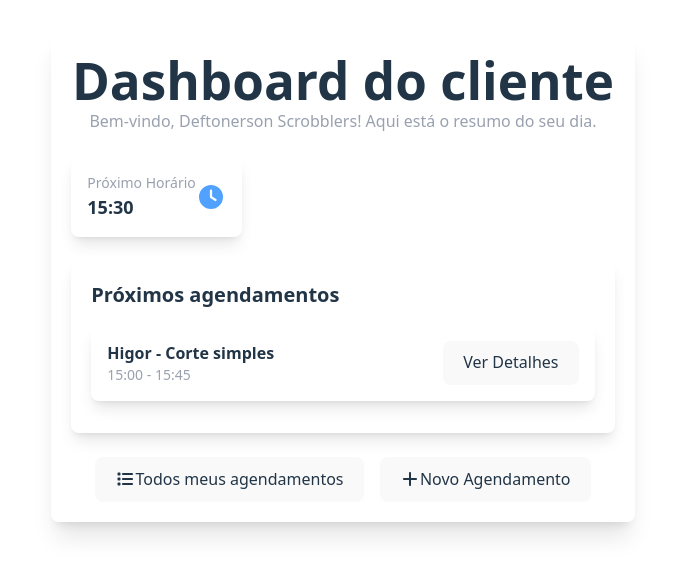
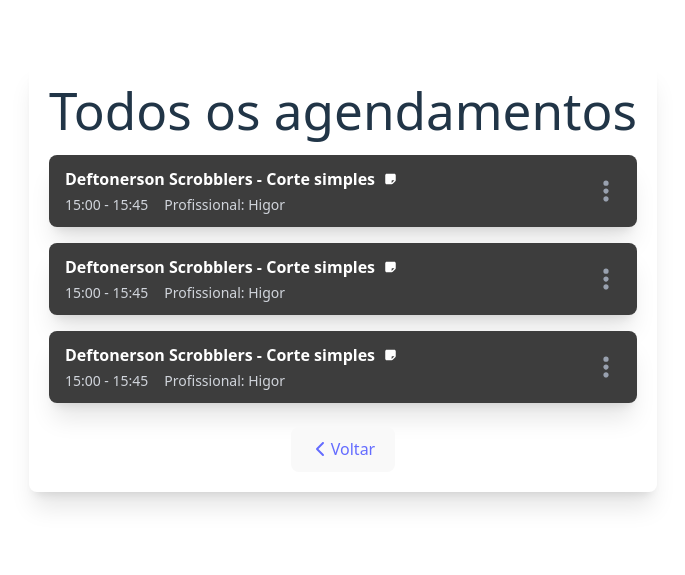
Before and after one commit to gontijoVitor/Bookify, a React (Vite) app in the folder frontend/: page /horarios in a window 1280 px wide. Shown: the part 123-698 px from the top of the page, without its empty margins (297-982 px from the left). Built offline with nearby package versions, Linux system fonts and the light colour scheme.

Commit message:
adicao basica do router

```diff
--- a/frontend/package.json
+++ b/frontend/package.json
@@ -16,7 +16,8 @@
     "@tailwindcss/vite": "^4.1.11",
     "axios": "^1.10.0",
     "react": "^19.1.0",
-    "react-dom": "^19.1.0"
+    "react-dom": "^19.1.0",
+    "react-router-dom": "^7.8.1"
   },
   "devDependencies": {
     "@eslint/js": "^9.25.0",
--- a/frontend/src/app.jsx
+++ b/frontend/src/app.jsx
@@ -1,4 +1,15 @@
 // App.jsx
+import { Routes, Route } from "react-router-dom";
+
+import Agendamento from './pages/cria_agendamento.jsx'
+import User_login from './pages/user_login.jsx';
+import User_register from './pages/user_signin.jsx';
+import Config from './pages/configuracoes.jsx';
+import Dashboard from './pages/dashboard.jsx';
+import Horarios from './pages/lista_agendamentos.jsx';
+import User_recovery from './pages/user_recovery.jsx';
+import Nova_senha from './pages/nova_senha.jsx';
+
 export default function App({ children }) {
   const layoutStyle = {
     display: "flex",
@@ -11,5 +22,18 @@ export default function App({ children }) {
     boxSizing: "border-box",
   };
 
-  return <div style={layoutStyle}>{children}</div>;
+  return (
+    <div style={layoutStyle}>
+      <Routes>
+        <Route path="/" element={<Dashboard />} />
+        <Route path="/agendamento" element={<Agendamento />} />
+        <Route path="/login" element={<User_login />} />
+        <Route path="/registrar" element={<User_register />} />
+        <Route path="/config" element={<Config />} />
+        <Route path="/horarios" element={<Horarios />} />
+        <Route path="/recuperar" element={<User_recovery />} />
+        <Route path="/nova-senha" element={<Nova_senha />} />
+      </Routes>
+    </div>
+  );
 }
--- a/frontend/src/main.jsx
+++ b/frontend/src/main.jsx
@@ -1,22 +1,14 @@
 import './index.css';
 import { StrictMode } from 'react'
 import { createRoot } from 'react-dom/client'
+import { BrowserRouter } from 'react-router-dom';
 
 import App from './app.jsx';
 
-import Agendamento from './pages/cria_agendamento.jsx'
-import User_login from './pages/user_login.jsx';
-import User_register from './pages/user_signin.jsx';
-import Config from './pages/configuracoes.jsx';
-import Dashboard from './pages/dashboard.jsx';
-import Horarios from './pages/lista_agendamentos.jsx';
-import User_recovery from './pages/user_recovery.jsx';
-import Nova_senha from './pages/nova_senha.jsx';
-
 createRoot(document.getElementById('root')).render(
   <StrictMode>
-    <App>
-      <Dashboard />
-    </App>
+    <BrowserRouter>
+      <App/>
+    </BrowserRouter>
   </StrictMode>,
 )
--- a/frontend/src/pages/cria_agendamento.jsx
+++ b/frontend/src/pages/cria_agendamento.jsx
@@ -1,5 +1,8 @@
 import { useState } from 'react';
 import axios from 'axios';
+import { FontAwesomeIcon } from "@fortawesome/react-fontawesome";
+import { faPlus, faChevronLeft } from "@fortawesome/free-solid-svg-icons";
+import { Link } from "react-router-dom";
 
 function Agendamento() {
   const [formData, setFormData] = useState({
@@ -137,12 +140,21 @@ function Agendamento() {
           />
         </div>
 
-        <button
-          type="submit"
-          className="w-full bg-blue-600 hover:bg-blue-700 text-white font-semibold py-2 rounded-lg transition duration-200"
-        >
-          Marcar horário
-        </button>
+          {/* Botão Novo Agendamento */}
+          <div className="mt-6 text-center ">
+              <Link to="/">
+                  <button className="px-4 py-2 rounded-lg items-center gap-2 mx-2 inline">
+                      <FontAwesomeIcon icon={faChevronLeft} />
+                      Voltar
+                  </button>
+              </Link>
+              <Link to="/agendamento">
+                  <button className="px-4 py-2 rounded-lg items-center gap-2 mx-2 inline">
+                      <FontAwesomeIcon icon={faPlus} />
+                      Realizar agendamento
+                  </button>
+              </Link>
+          </div>
       </form>
     </div>
   );
--- a/frontend/src/pages/dashboard.jsx
+++ b/frontend/src/pages/dashboard.jsx
@@ -2,9 +2,10 @@
 import { useState } from "react";
 import { FontAwesomeIcon } from "@fortawesome/react-fontawesome";
 import { faPlus, faCalendarAlt, faUser, faClock, faList } from "@fortawesome/free-solid-svg-icons";
+import { Link } from "react-router-dom";
 
 function Dashboard() {
-    var tipoUser = "cliente"
+    var tipoUser = "prestador"
     if(tipoUser == "prestador"){
         return(
             <div className="shadow-xl p-5 rounded-lg">
@@ -63,14 +64,18 @@ function Dashboard() {
 
                 {/* Botão Novo Agendamento */}
                 <div className="mt-6 text-center ">
+                    <Link to="/horarios">
                         <button className="px-4 py-2 rounded-lg items-center gap-2 mx-2 inline">
                             <FontAwesomeIcon icon={faList} />
                             Todos os agendamentos
                         </button>
+                    </Link>
+                    <Link to="/agendamento">
                         <button className="px-4 py-2 rounded-lg items-center gap-2 mx-2 inline">
                             <FontAwesomeIcon icon={faPlus} />
                             Novo Agendamento
                         </button>
+                    </Link>
                 </div>
             </div>
         )
--- a/frontend/src/pages/lista_agendamentos.jsx
+++ b/frontend/src/pages/lista_agendamentos.jsx
@@ -1,13 +1,24 @@
 //página responsável por listar horarios do prestador de serviço
 import Horario from "../components/horario.jsx"
+import { FontAwesomeIcon } from "@fortawesome/react-fontawesome";
+import { faChevronLeft } from "@fortawesome/free-solid-svg-icons";
+import { Link } from "react-router-dom";
 
 function Horarios() {
     return(
         <div className="shadow-xl p-5 rounded-lg">
-            <h1 className="text-center">Horários de hoje</h1>
+            <h1 className="text-center">Todos os agendamentos</h1>
             <Horario/>
             <Horario/>
             <Horario/>
+            <div className="mt-6 text-center ">
+                <Link to="/">
+                    <button className="px-4 py-2 rounded-lg items-center gap-2 mx-2 inline">
+                        <FontAwesomeIcon icon={faChevronLeft} />
+                        Voltar
+                    </button>
+                </Link>
+            </div>
         </div>
     )
 }
```
Also changed, not shown: 1 other file (tests, documents, lock files or other folders). Lines whose indentation alone changed are shown as unchanged.
